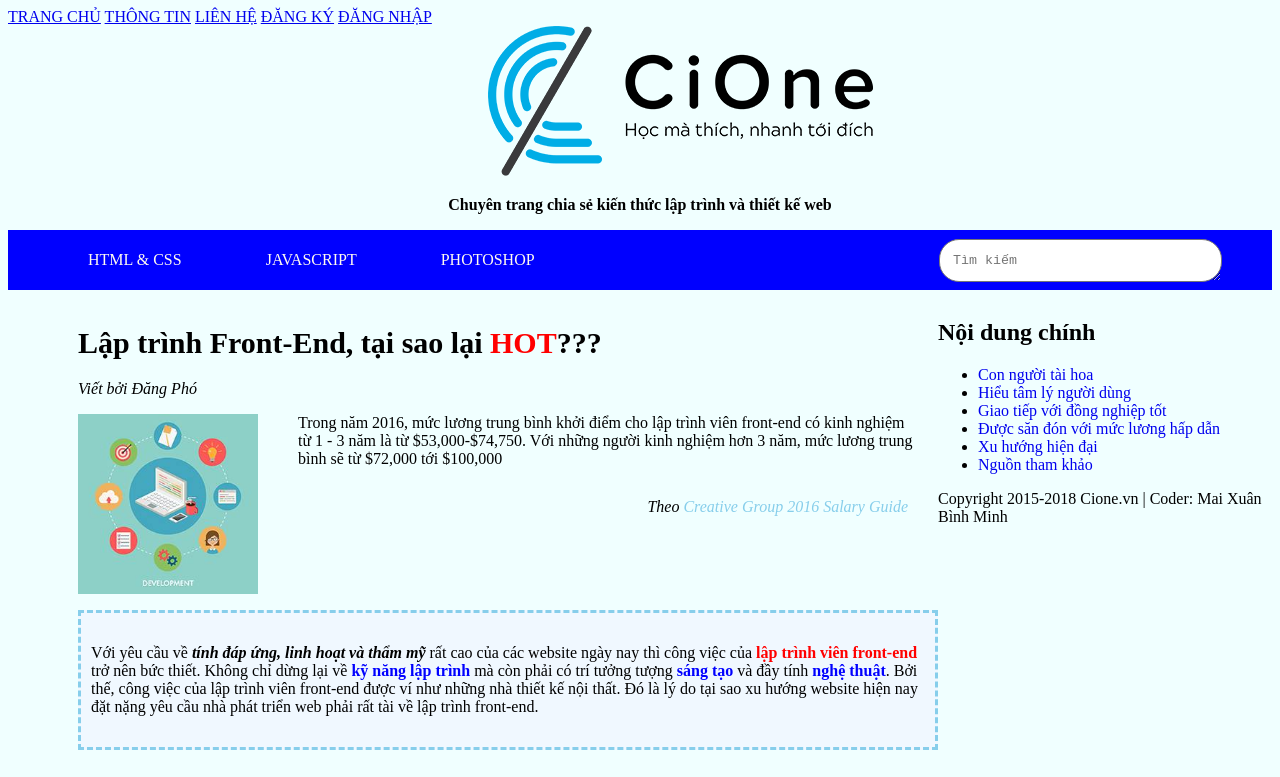
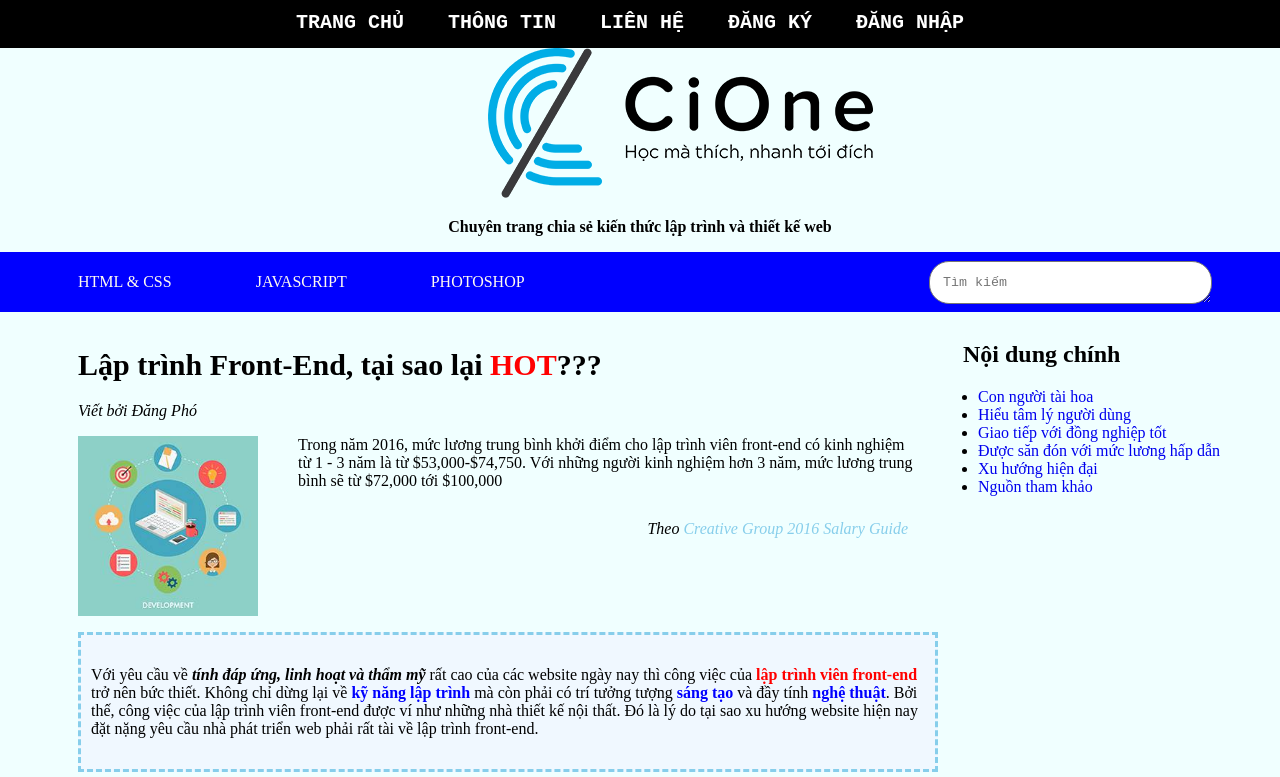
Before and after one commit to binhminh3797/binhminh, a plain HTML site: page index.html in a window 1280 px wide. Shown: the top 777 px of the page. Drawn offline with Linux system fonts and the light colour scheme.

Commit message:
Update Type.css

```diff
--- a/Type.css
+++ b/Type.css
@@ -1,25 +1,29 @@
-/* DIV 1*/
+    /* DIV 1*/
 body{
     background-color: azure;
 }
-#MN{
+#logo{
     background-color: black;
 }
-#menu li{
-    display: inline;
-    margin: 30px;
-    padding: 20px 10px 20px 10px;
-    line-height: 60px;
-    position: relative;
-    left: 250px;
-    font-weight: 600;
+#logo{
+    text-align: center;
+    margin-top: -10px;
+    margin-left: -10px;
+    padding-right: 20px;
+    width: 100%;
 }
-#menu li:hover{
-    background: red;
+#logo a{
+    padding: 10px 20px 14px 20px;
+    line-height: 50px;
+    font-size: 20px;
+    font-weight: bold;
+    color: white;
+    text-decoration: none;
+    font-family: monospace;
 }
-#menu li>a{
-    text-decoration: none;
-    color: white;
+#logo a:hover{
+    background-color: red;
+    background-size: 20px
 }
 /*Div 2*/
 #d2 img{
@@ -30,7 +34,6 @@ body{
     font-weight: bold;
     text-align: center;
 }
-
 /* Div 3 */
 #d3 ul li{
     display: inline;
@@ -51,6 +54,9 @@ body{
 }
 #d3{
     background-color: blue;
+    margin-left: -10px;
+    padding-right: 20px;
+    width: 100%;
 }
 /*Div 4*/
 #d4 h1{
@@ -69,6 +75,7 @@ body{
     display: inline-block;
     float: left;
 }
+
 /* Div 41*/
 #d4 img{
     float: left;
@@ -190,14 +197,20 @@ body{
 {
     color: blue;
 }
+#d48::after
+{
+    content: "";
+    display: block;
+    clear: both;
+}
 
 
 /*Div 5*/
-#d5 ul>p
-{
-    font-weight: bold;
-    font-size: 30px;
+#d5 h2{
+    margin-left: 25px;
+
 }
+
 #d5 ul li>a
 {
     text-decoration: none;
@@ -208,3 +221,23 @@ body{
     width: 300px;;
     margin-top: -50px;
 }
+#d5 ul::after{
+    content: "";
+    display: block;
+    clear: both;
+}
+#d6
+{  background-color: black;
+   text-align: center;
+    clear:left;
+    margin-left: -10px;
+    padding-right: 20px;
+    width: 100%;
+    line-height: 50px;
+
+}
+
+#d6 p{
+    display: inline;
+    color: white;
+}
```
